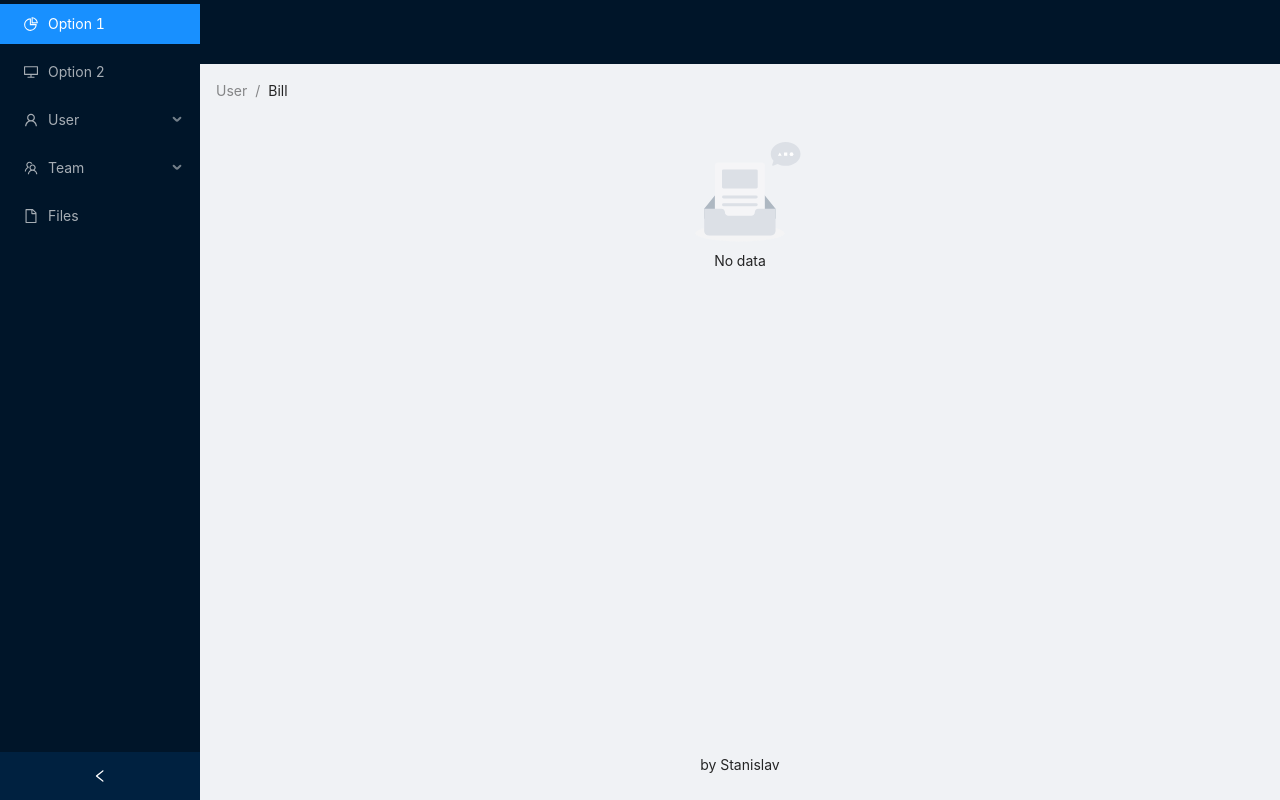
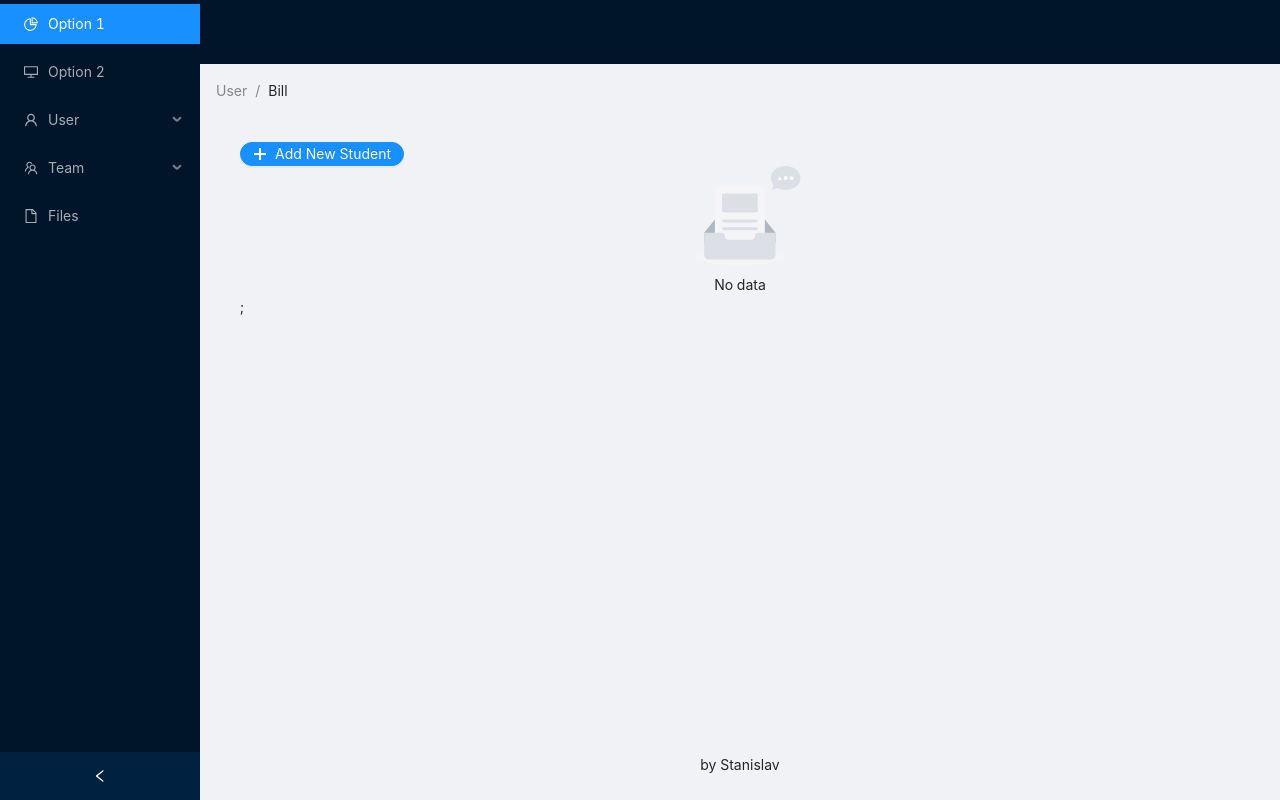
Before and after one commit to cancion2able/sb-fullstack, a React (Create React App) app in the folder src/frontend/: page / in a window 1280 px wide. Built offline with nearby package versions, Linux system fonts and the light colour scheme; no server answers; the HTML template or start-up script is replaced by a standard one.

Commit message:
[FE] Fix bug with invisible button when no data

```diff
--- a/src/frontend/src/App.js
+++ b/src/frontend/src/App.js
@@ -120,7 +120,18 @@ function App() {
             return <Spin indicator={antIcon}/>;
         }
         if (students.length <= 0) {
-            return <Empty/>;
+            return <>
+                <StudentDrawerForm
+                    setShowDrawer={setShowDrawer}
+                    showDrawer={showDrawer}
+                    fetchStudents={fetchStudents}
+                />
+                <Button onClick={() => setShowDrawer(!showDrawer)}
+                        type="primary" shape="round" icon={<PlusOutlined/>} size="small">
+                    Add New Student
+                </Button>
+                <Empty/>;
+            </>;
         }
         return <>
             <StudentDrawerForm
```
